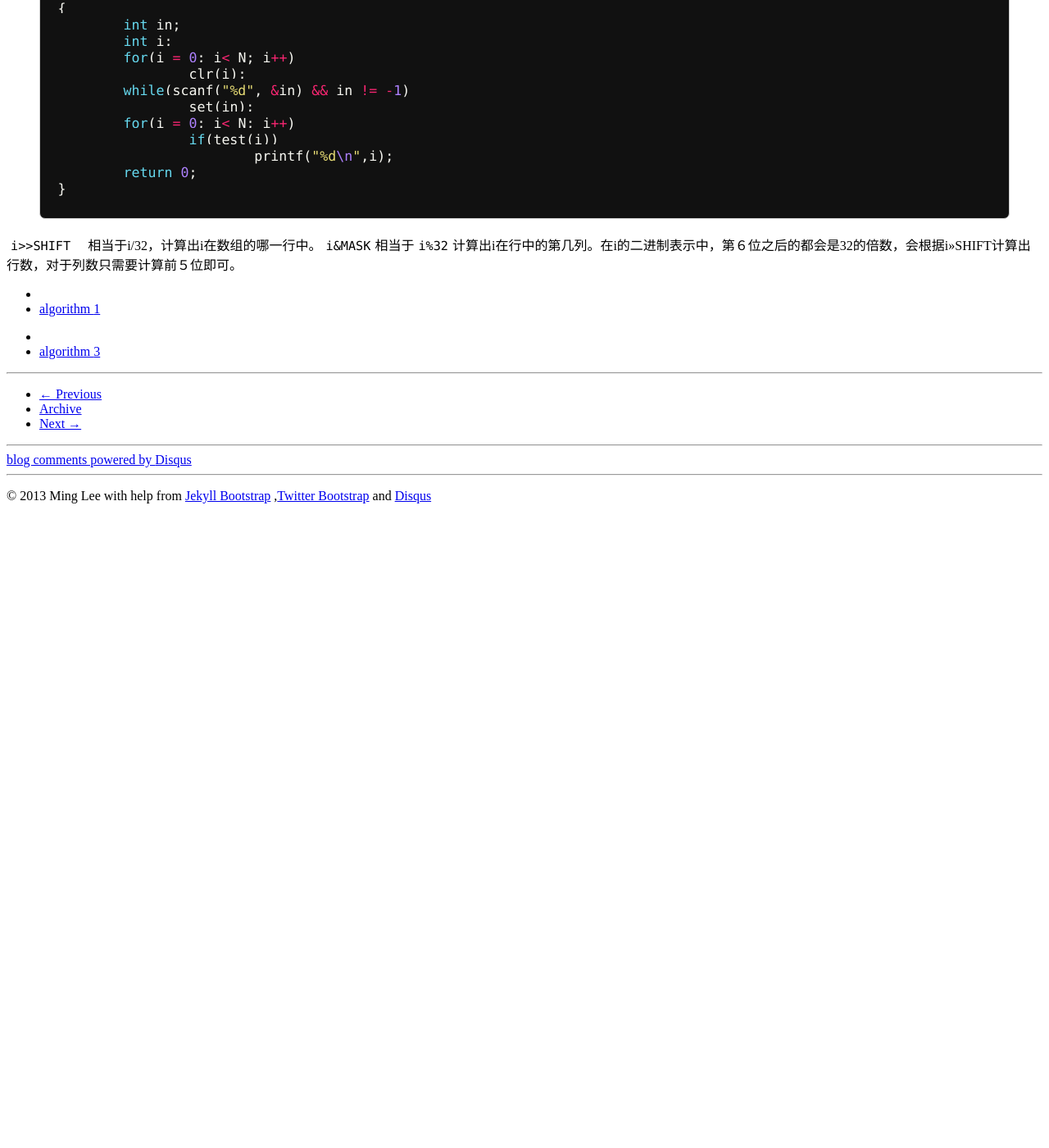
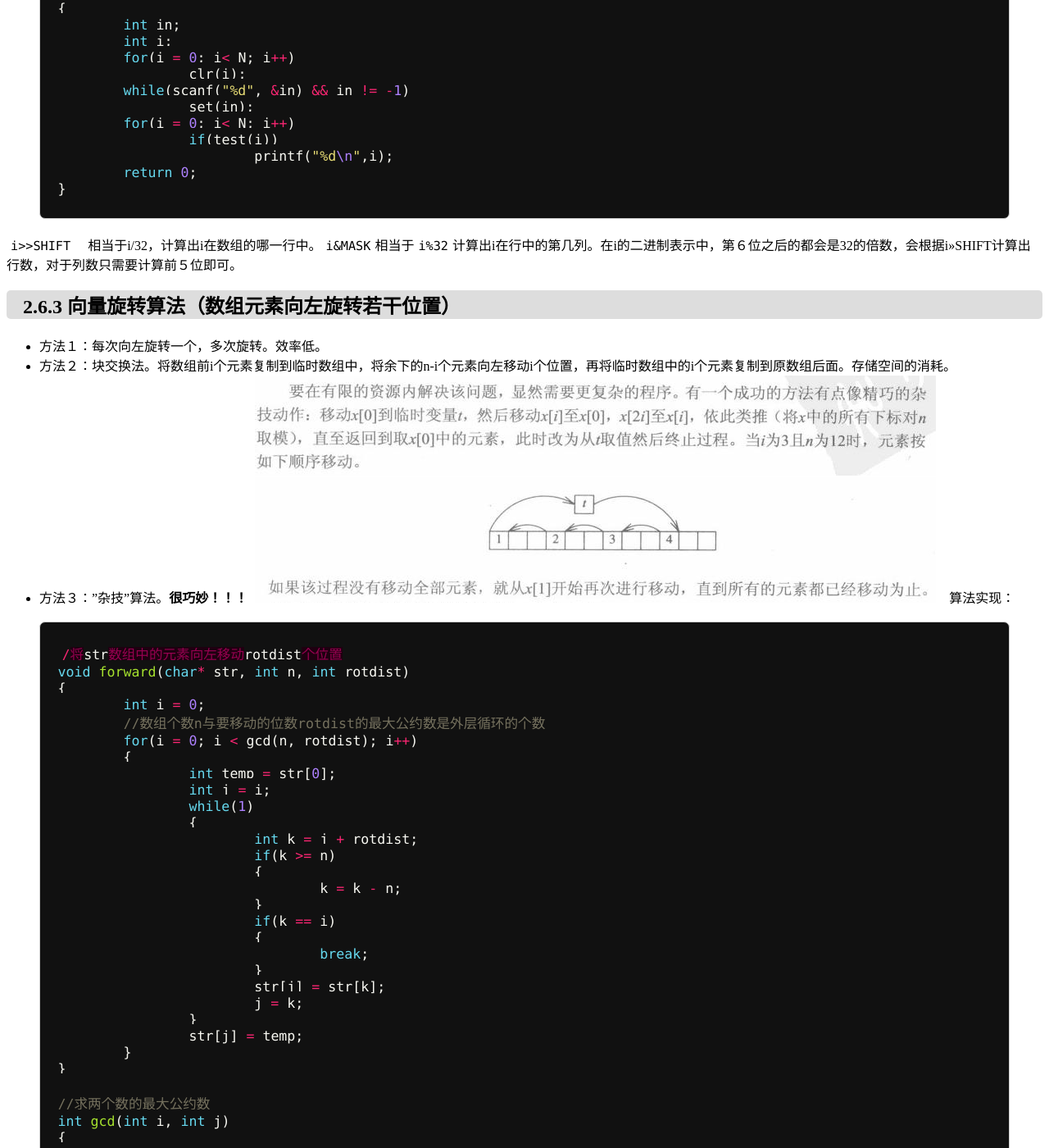
Before and after one commit to mrmign/mrmign.github.com, a Jekyll site: the page built from _posts/2013-04-22-programming-pearls.md, in a window 1280 px wide and 1400 px high, scrolled down 932 px. Shown: the whole window at 82% size. Built offline with Jekyll 4.4.1, drawn with Linux system fonts in a browser that asks for light colours; comment, search, counter and statistics services are not loaded; before the commit the page ends 1562 px from its top, so only the background shows below that; some of the changed text lies outside the part shown.

Commit message:
add new exercise

```diff
--- a/_posts/2013-04-22-programming-pearls.md
+++ b/_posts/2013-04-22-programming-pearls.md
@@ -55,3 +55,62 @@ int main()
 {% endhighlight %}
 
 `i>>SHIFT`　相当于i/32，计算出i在数组的哪一行中。`i&MASK`相当于`i%32`计算出i在行中的第几列。在i的二进制表示中，第６位之后的都会是32的倍数，会根据i>>SHIFT计算出行数，对于列数只需要计算前５位即可。
+
+## 2.6.3 向量旋转算法（数组元素向左旋转若干位置）
+* 方法１：每次向左旋转一个，多次旋转。效率低。
+* 方法２：块交换法。将数组前i个元素复制到临时数组中，将余下的n-i个元素向左移动i个位置，再将临时数组中的i个元素复制到原数组后面。存储空间的消耗。
+* 方法３："杂技"算法。**很巧妙！！！**
+![杂技算法](/images/programmingpearl/2-6-3.png)
+算法实现：
+{% highlight c %}
+/将str数组中的元素向左移动rotdist个位置
+void forward(char* str, int n, int rotdist)
+{
+	int i = 0;
+	//数组个数n与要移动的位数rotdist的最大公约数是外层循环的个数
+	for(i = 0; i < gcd(n, rotdist); i++)
+	{
+		int temp = str[0];
+		int j = i;
+		while(1)
+		{
+			int k = j + rotdist;
+			if(k >= n)
+			{
+				k = k - n;
+			}
+			if(k == i)
+			{
+				break;
+			}
+			str[j] = str[k];
+			j = k;
+		}
+		str[j] = temp;
+	}
+}
+
+//求两个数的最大公约数
+int gcd(int i, int j)
+{
+	while(i != j)
+	{
+		if(i > j)
+		{
+			i = i - j;
+		}
+		else
+		{
+			j = j - i;
+		}
+	}
+	return i;
+}
+{% endhighlight %}
+
+* 方法４：镜像翻转。
+{% highlight c%}
+reverse(0, i-1);
+reverse(i, n-1);
+reverse(0, n-1);
+{% endhighlight %}
```
Also changed, not shown: images/programmingpearl/2-6-3.png (added), 1 other file.
